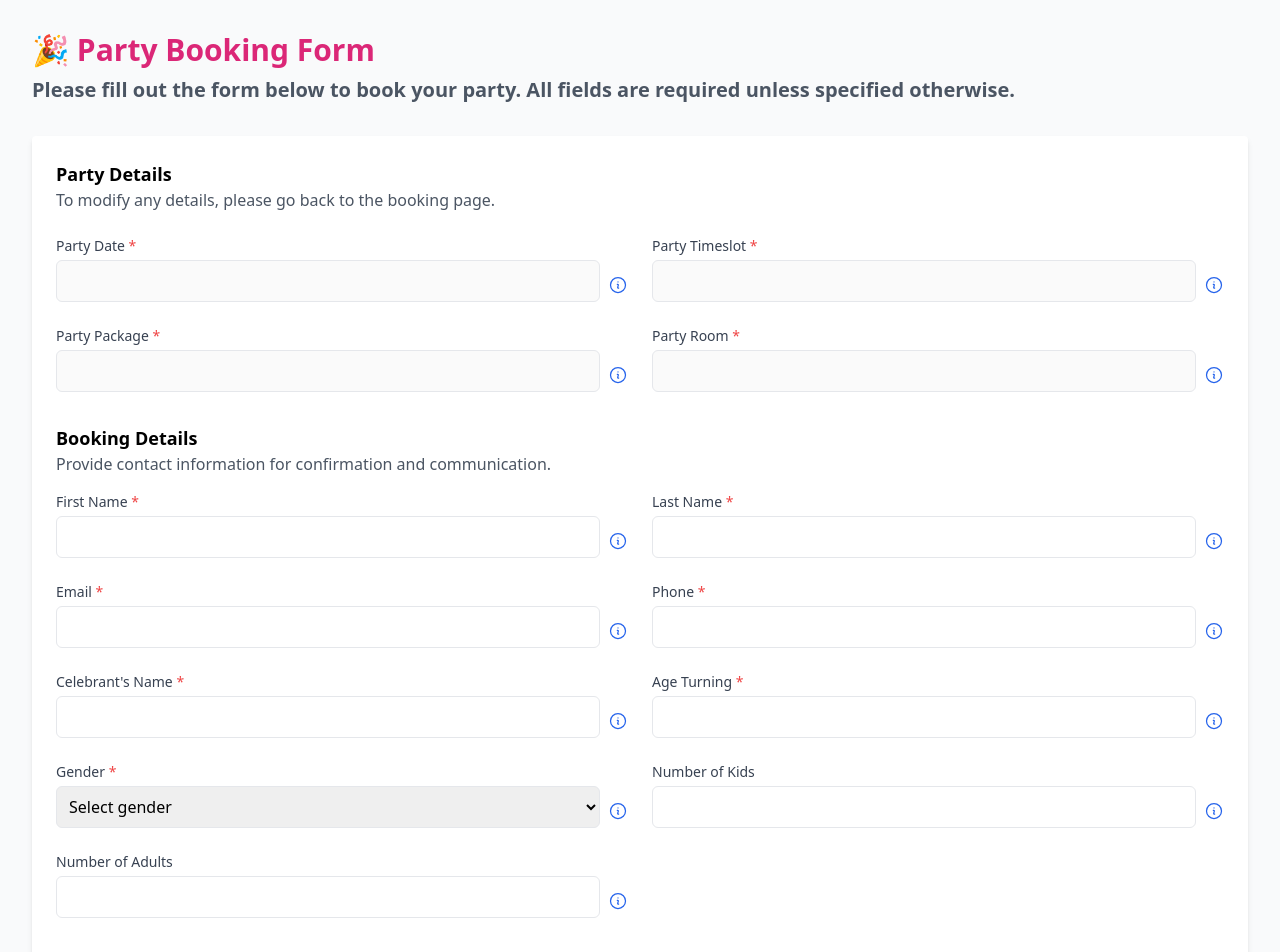
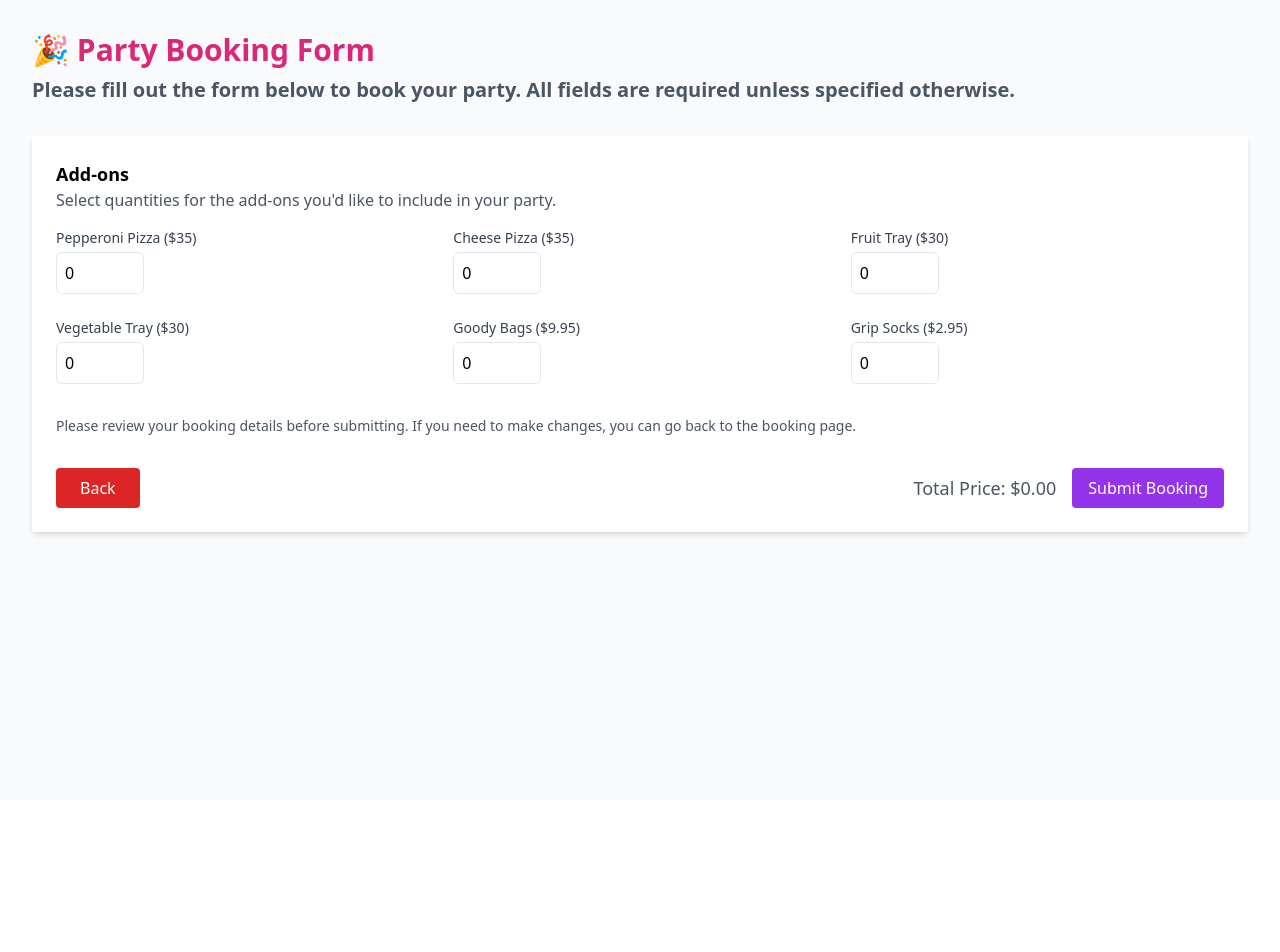
Before and after one commit to JamesOnwordi/partybooking, a Next.js app in the folder client/: page /booking/form in a window 1280 px wide. Shown: the top 952 px of the page. After the commit the page ends 800 px from the top, so only its background shows below. Built offline with nearby package versions, Linux system fonts and the light colour scheme.

Commit message:
adjusted form page

```diff
--- a/client/src/pages/booking/form.js
+++ b/client/src/pages/booking/form.js
@@ -3,6 +3,7 @@
 import { useEffect, useState } from 'react'
 import { set, useForm, useWatch } from 'react-hook-form'
 import {
+  CurrencyPoundIcon,
   ExclamationCircleIcon,
   InformationCircleIcon
 } from '@heroicons/react/24/outline'
@@ -18,14 +19,37 @@ import {
   EXCLUSIVE_DAYS,
   EXTRA_ADULTS_PRICE,
   PARTY_PACKAGES,
-  submitBooking
+  submitBooking,
+  AGE_RANGE,
+  KIDS_CAPACITY_RANGE,
+  ADULTS_CAPACITY_RANGE
 } from '@/utils/bookingUtils'
 import FormField from '@/components/FormField'
 import Modal from '@/components/Modal'
 import { DateTime, Zone } from 'luxon'
 
 export default function Form() {
-  const { register, handleSubmit, setValue, control } = useForm()
+  const {
+    register,
+    handleSubmit,
+    setValue,
+    control,
+    formState: { errors }
+  } = useForm({
+    defaultValues: {
+      firstName: '',
+      lastName: '',
+      email: '',
+      phone: '',
+      age: '',
+      gender: '',
+      celebrantName: '',
+      kidsCapacity: 0,
+      adultsCapacity: 0,
+      addons: {},
+      pizzaDeliveryTime: ''
+    }
+  })
   const watchedValues = useWatch({ control })
   const kids = parseInt(watchedValues?.kidsCapacity) || 0
   const adults = parseInt(watchedValues?.adultsCapacity) || 0
@@ -51,6 +75,7 @@ export default function Form() {
   const [maxCheese, setMaxCheese] = useState(2)
   const [numberOfRooms, setNumberOfRooms] = useState(0)
   const [initialData, setInitialData] = useState(null)
+  const [spaceRemaining, setSpaceRemaining] = useState(0)
   const [showAlert, setShowAlert] = useState(false)
   const [partyPrice, setPartyPrice] = useState(0)
   const [totalPrice, setTotalPrice] = useState(0)
@@ -137,7 +162,38 @@ export default function Form() {
   // Recaculate max capacities based on number of rooms
   useEffect(() => {
     const roomCap = MAX_CAPACITY[numberOfRooms] || MAX_CAPACITY[0]
-    const remainingRoom = Math.max(0, roomCap - (kids + adults))
+
+    const kidsCapacity = Math.max(KIDS_CAPACITY_RANGE[0], kids)
+    const adultsCapacity = Math.max(ADULTS_CAPACITY_RANGE[0], adults)
+
+    const remainingSpace = Math.max(
+      0,
+      roomCap - (kidsCapacity + adultsCapacity)
+    )
+    const currentCapacity = kidsCapacity + adultsCapacity
+    console.log(
+      'capacity',
+      kids,
+      adults,
+      'max',
+      // remainingSpaceKids,
+      // remainingSpaceAdults,
+      'room cap',
+      remainingSpace,
+      roomCap
+    )
+
+    if (currentCapacity > roomCap) {
+      console.log('in here')
+      setSpaceRemaining(0)
+    } else {
+      const remainingSpaceKids = kidsCapacity + remainingSpace
+      const remainingSpaceAdults = adultsCapacity + remainingSpace
+      setSpaceRemaining(remainingSpace)
+      setMaxKids(remainingSpaceKids)
+      setMaxAdults(remainingSpaceAdults)
+      //
+    }
 
     const maxPizza = 2
     const remainingPizza = Math.max(
@@ -148,8 +204,7 @@ export default function Form() {
     setMaxPepperoni(pepperoniPizza + remainingPizza)
     setMaxCheese(cheesePizza + remainingPizza)
 
-    setMaxKids(kids + remainingRoom)
-    setMaxAdults(adults + remainingRoom)
+    console.log('maxkid', maxKids)
   }, [kids, adults, pepperoniPizza, cheesePizza])
 
   // Calculate party price based on selected package and addons
@@ -220,7 +275,7 @@ export default function Form() {
       addons
     }
     submitBooking(booking)
-    localStorage.removeItem('initialBooking')
+    // localStorage.removeItem('initialBooking')
   }
 
   const pizzaDeliveryTime = () => {
@@ -255,7 +310,7 @@ export default function Form() {
         className="bg-white p-6 rounded shadow-md space-y-8"
       >
         {/* Party Details */}
-        <section>
+        {/* <section>
           <h2 className="text-lg font-semibold">Party Details</h2>
           <p className="text-gray-600">
             To modify any details, please go back to the booking page.
@@ -324,10 +379,10 @@ export default function Form() {
               </div>
             </FormField>
           </div>
-        </section>
+        </section> */}
 
         {/* Customer Details */}
-        <section>
+        {/* <section>
           <h2 className="text-lg font-semibold">Booking Details</h2>
           <p className="text-gray-600">
             Provide contact information for confirmation and communication.
@@ -336,77 +391,136 @@ export default function Form() {
             <FormField label="First Name" required>
               <div className="flex items-center space-x-2">
                 <input
-                  {...register('firstName', { required: true })}
+                  {...register('firstName', {
+                    required: 'First name is required.'
+                  })}
                   className="w-full p-2 border rounded-md"
                 />
+
                 <Modal
                   message={`👤 Customer's First Name Information:\n\nThe first name is: ${watchedValues.firstName}`}
                 />
               </div>
+              {errors.firstName && (
+                <p className="text-red-500 text-sm">
+                  {errors.firstName.message}
+                </p>
+              )}
             </FormField>
             <FormField label="Last Name" required>
               <div className="flex items-center space-x-2">
                 <input
-                  {...register('lastName', { required: true })}
+                  {...register('lastName', {
+                    required: 'Last name is required.'
+                  })}
                   className="w-full p-2 border rounded-md"
                 />
                 <Modal
                   message={`👤 Customer's Last Name Information:\n\nThe last name is: ${watchedValues.lastName}`}
                 />
               </div>
+              {errors.lastName && (
+                <p className="text-red-500 text-sm">
+                  {errors.lastName.message}
+                </p>
+              )}
             </FormField>
             <FormField label="Email" required>
               <div className="flex items-center space-x-2">
                 <input
                   type="email"
-                  {...register('email', { required: true })}
+                  {...register('email', {
+                    required: 'Email is required',
+                    pattern: {
+                      value: /^[^@]+@[^@]+\.[^@]+$/,
+                      message: ' Invalid email address'
+                    }
+                  })}
                   className="w-full p-2 border rounded-md"
                 />
+
                 <Modal
                   message={`📧 Customer's Email Information:\n\nThe email is:`}
                 />
               </div>
+              {errors.email && (
+                <p className="text-red-500 text-sm">{errors.email.message}</p>
+              )}
             </FormField>
             <FormField label="Phone" required>
               <div className="flex items-center space-x-2">
                 <input
                   type="tel"
-                  {...register('phone', { required: true })}
+                  {...register('phone', {
+                    required: 'Phone number is required.',
+                    pattern: {
+                      value: /^[0-9]{10}$/,
+                      message: 'Phone number must be 10 digits'
+                    }
+                  })}
                   className="w-full p-2 border rounded-md"
                 />
                 <Modal
                   message={`📞 Customer's Phone Information:\n\nThe phone number is: `}
                 />
               </div>
+              {errors.phone && (
+                <p className="text-red-500 text-sm">{errors.phone.message}</p>
+              )}
             </FormField>
-            <FormField label="Celebrant's Name" required>
+            <FormField
+              label="Celebrant's Name"
+              required="Celebrant name is required"
+            >
               <div className="flex items-center space-x-2">
                 <input
-                  {...register('celebrantName', { required: true })}
+                  {...register('celebrantName', {
+                    required: "Celebrant's name is required"
+                  })}
                   className="w-full p-2 border rounded-md"
                 />
                 <Modal
                   message={`🎉 Celebrant's Name Information:\n\nThe celebrant's name is :  `}
                 />
               </div>
+              {errors.celebrantName && (
+                <p className="text-red-500 text-sm">
+                  {errors.celebrantName.message}
+                </p>
+              )}
             </FormField>
             <FormField label="Age Turning" required>
               <div className="flex items-center space-x-2">
                 <input
                   type="number"
                   max={15}
-                  {...register('age', { required: true })}
+                  {...register('age', {
+                    required: ` Celebrant's age is required`,
+                    min: {
+                      value: 1,
+                      message: `Age must be at least ${AGE_RANGE[0]}`
+                    },
+                    max: {
+                      value: 15,
+                      message: `Age must be ${AGE_RANGE[1]} or younger`
+                    }
+                  })}
                   className="w-full p-2 border rounded-md"
                 />
                 <Modal
                   message={`🎂 Celebrant's Age Information:\n\nThe age turning is:   `}
                 />
               </div>
+              {errors.age && (
+                <p className="text-red-500 text-sm">{errors.age.message}</p>
+              )}
             </FormField>
             <FormField label="Gender" required>
               <div className="flex items-center space-x-2">
                 <select
-                  {...register('gender', { required: true })}
+                  {...register('gender', {
+                    required: `Celebrant's gender is required`
+                  })}
                   className="w-full p-2 border rounded-md"
                 >
                   <option value="">Select gender</option>
@@ -415,37 +529,13 @@ export default function Form() {
                 </select>
                 <Modal message={` Select Celebrant's Gender   `} />
               </div>
-            </FormField>
-            <FormField label="Number of Kids">
-              <div className="flex items-center space-x-2">
-                <input
-                  type="number"
-                  min={1}
-                  max={maxKids}
-                  {...register('kidsCapacity')}
-                  className="w-full p-2 border rounded-md"
-                />
-                <Modal
-                  message={`👶 Kids Capacity Information:\n\nThe number of kids is: `}
-                />
-              </div>
-            </FormField>
-            <FormField label="Number of Adults">
-              <div className="flex items-center space-x-2">
-                <input
-                  type="number"
-                  min={1}
-                  max={maxAdults}
-                  {...register('adultsCapacity')}
-                  className="w-full p-2 border rounded-md"
-                />
-                <Modal
-                  message={`${DEFAULT_CAPACITY[numberOfRooms]} adult admissions included for free`}
-                />
-              </div>
+              {errors.gender && (
+                <p className="text-red-500 text-sm">{errors.gender.message}</p>
+              )}
             </FormField>
             {galaxyPackage && (
-              <div className="cs flex flex-col md:flex-row gap-6">
+              <div>
+                <div className="cs flex flex-col justify-between md:flex-row gap-6">
                   <FormField label={ADDONS[0].name}>
                     <input
                       type="number"
@@ -469,7 +559,9 @@ export default function Form() {
                   <FormField label={'Pizza Delivery Time'} required>
                     <select
                       type="select"
-                    {...register('pizzaDeliveryTime')}
+                      {...register('pizzaDeliveryTime', {
+                        required: "Pizza's Delivery Time required"
+                      })}
                       className=" p-2 border rounded-md flex items-center justify-between"
                     >
                       {pizzaDeliveryTime()}
@@ -485,9 +577,109 @@ export default function Form() {
                     }
                   />
                 </div>
+                {errors.pizzaDeliveryTime && (
+                  <p className="text-red-500 text-sm">
+                    {errors.pizzaDeliveryTime.message}
+                  </p>
                 )}
               </div>
-        </section>
+            )}
+          </div>
+        </section> */}
+
+        {/* Capacity Control */}
+        {/* <section>
+          <h2 className="text-lg font-semibold">Capacity Details</h2>
+          <p className="text-gray-600">
+            Provide contact information for confirmation and communication.
+          </p>
+          <div className="grid grid-cols-1 md:grid-cols-2 gap-6 mt-4">
+            <div>
+              <div className=" mb-4">
+                <p>Total Capacity: {MAX_CAPACITY[numberOfRooms]}</p>
+                <p>Spots Left: {spaceRemaining}</p>
+              </div>
+              <div className="grid grid-cols-1 md:grid-cols-2 gap-6 mt-4">
+                <FormField label="Number of Kids">
+                  <div className="flex items-center space-x-2">
+                    <input
+                      type="number"
+                      min={KIDS_CAPACITY_RANGE[0]}
+                      max={maxKids}
+                      {...register('kidsCapacity', {
+                        valueAsNumber: true,
+                        required: 'Number of kids is required',
+                        min: {
+                          value: KIDS_CAPACITY_RANGE[0],
+                          message: `Must have at least ${KIDS_CAPACITY_RANGE[0]} kid`
+                        },
+                        max: {
+                          value: maxKids,
+                          message: `cannot exceed ${maxKids} kids for selected room`
+                        }
+                      })}
+                      onBlur={(e) => {
+                        const numberOfKids = Number(e.currentTarget.value)
+
+                        const clamped = Math.min(
+                          maxKids,
+                          Math.max(numberOfKids, KIDS_CAPACITY_RANGE[0])
+                        )
+                        e.currentTarget.value = clamped
+                        setValue('kidsCapacity', clamped)
+                      }}
+                      className="w-full p-2 border rounded-md"
+                    />
+                    {errors.kidsCapacity && (
+                      <p> {errors.kidsCapacity.message}</p>
+                    )}
+
+                    <Modal
+                      message={`👶 Kids Capacity Information:\n\nThe number of kids is: `}
+                    />
+                  </div>
+                </FormField>
+                <FormField label="Number of Adults">
+                  <div className="flex items-center space-x-2">
+                    <input
+                      type="number"
+                      min={ADULTS_CAPACITY_RANGE[0]}
+                      max={maxAdults}
+                      {...register('adultsCapacity', {
+                        valueAsNumber: true,
+                        min: {
+                          value: ADULTS_CAPACITY_RANGE[0],
+                          message: `Must have at least ${ADULTS_CAPACITY_RANGE[0]} adult`
+                        },
+                        max: {
+                          value: maxAdults,
+                          message: `cannot exceed ${maxAdults} adults for selected room`
+                        }
+                      })}
+                      className="w-full p-2 border rounded-md"
+                      onBlur={(e) => {
+                        const numberOfAdults = Number(e.currentTarget.value)
+                        const clamped = Math.min(
+                          Math.max(numberOfAdults, ADULTS_CAPACITY_RANGE[0]),
+                          maxAdults
+                        )
+                        e.currentTarget.value = clamped
+                        setValue('adultsCapacity', clamped)
+                      }}
+                    />
+
+                    <Modal
+                      message={`${DEFAULT_CAPACITY[numberOfRooms]} adult admissions included for free`}
+                    />
+                  </div>
+                  {errors.adultsCapacity && (
+                    <p>{errors.adultsCapacity.message}</p>
+                  )}
+                </FormField>
+              </div>
+            </div>
+          </div>
+        </section> */}
 
         {/* Addons */}
         {/* Addons Section */}
@@ -498,8 +690,9 @@ export default function Form() {
             party.
           </p>
 
-          <div className="grid grid-cols-1 md:grid-cols-3 gap-6">
+          <div className="grid  grid-cols-1 md:grid-cols-3 gap-6">
             {ADDONS.map((addon) => (
+              <div key={addon.name} className="flex flex-col  w-fit">
                 <FormField
                   key={addon.name}
                   label={`${addon.name} ($${addon.price})`}
@@ -510,9 +703,10 @@ export default function Form() {
                     max={5}
                     defaultValue={0}
                     {...register(`addons.${addon.name}`)}
-                  className=" p-2 border rounded-md flex items-center justify-between"
+                    className=" p-2 border rounded-md flex items-center justify-center"
                   />
                 </FormField>
+              </div>
             ))}
           </div>
         </section>
--- a/client/src/utils/bookingUtils.js
+++ b/client/src/utils/bookingUtils.js
@@ -4,7 +4,10 @@ import axios from 'axios'
 export const ROOMS = ['Single', 'Combined']
 export const PACKAGES = ['Solar', 'Galaxy']
 export const PARTY_PACKAGES = ['SolarMT', 'SolarFS', 'Galaxy']
+export const AGE_RANGE = [1, 15]
 export const DEFAULT_CAPACITY = [8, 16]
+export const KIDS_CAPACITY_RANGE = [0, 19, 39]
+export const ADULTS_CAPACITY_RANGE = [1, 20, 40]
 export const MAX_CAPACITY = [20, 40]
 export const EXTRA_KIDS_PRICE = [20.95, 24.95, 28.5]
 export const EXTRA_ADULTS_PRICE = 5
```
Lines whose indentation alone changed are shown as unchanged.
